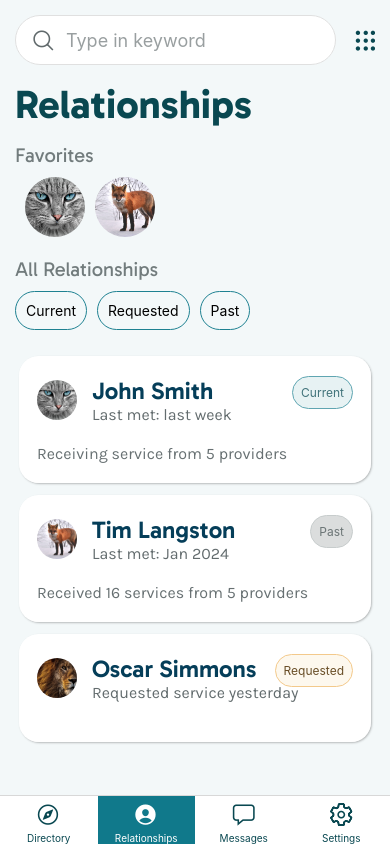
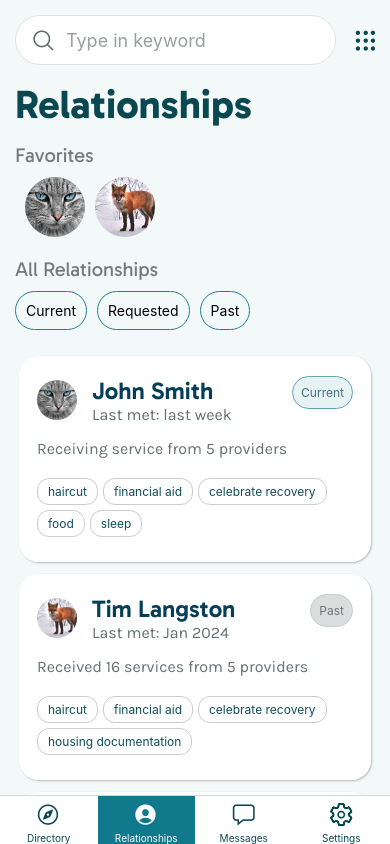
Before and after one commit to Valyria-Studios/ellis_app, a React Native app in the folder App/: screen /Relationships in a window 390 px wide. Built offline with nearby package versions, Linux system fonts and the light colour scheme.

Commit message:
Added services and created dynamic provider text

```diff
--- a/App/api/Clients.js
+++ b/App/api/Clients.js
@@ -5,7 +5,13 @@ const Clients = [
     name: "John Smith",
     status: "Current", //should be dependent on progress bar and if they are working with providers
     recency: "last week", //should be rendered and updated from backend
-    services: ["haircut", "financial aid", "celebrate recovery"], //should be dependent on the services they signed up for
+    services: [
+      "haircut",
+      "financial aid",
+      "celebrate recovery",
+      "food",
+      "sleep",
+    ], //should be dependent on the services they signed up for
     providers: "Receiving service from 5 providers", //should be dynamically rendered depending on status
     image: require("../assets/images/userImage1.jpg"),
     key: "1",
@@ -16,7 +22,12 @@ const Clients = [
     name: "Tim Langston",
     status: "Past", //should be dependent on progress bar and if they are working with providers
     recency: "Jan 2024", //should be rendered and updated from backend depending on current date
-    services: ["haircut", "financial aid", "celebrate recovery"], //should be dependent on the services they signed up for
+    services: [
+      "haircut",
+      "financial aid",
+      "celebrate recovery",
+      "housing documentation",
+    ], //should be dependent on the services they signed up for
     providers: "Received 16 services from 5 providers", //should be dynamically rendered depending on status
     image: require("../assets/images/userImage2.jpg"),
 
--- a/App/screens/Relationships.js
+++ b/App/screens/Relationships.js
@@ -153,8 +153,33 @@ const RelationshipPage = () => {
                 </View>
               </View>
             </View>
-            <View>
-              <Text style={styles.providersText}>{client.providers}</Text>
+            <View
+              style={
+                client.status === "Requested"
+                  ? styles.requestedContainer
+                  : styles.providerContainer
+              }
+            >
+              <Text
+                style={
+                  client.status === "Requested"
+                    ? styles.requestedText
+                    : styles.providersText
+                }
+              >
+                {client.status === "Requested"
+                  ? `REQUESTED SERVICES`
+                  : `${client.providers}`}
+              </Text>
+            </View>
+            <View style={styles.typeContainer}>
+              {client.services && Array.isArray(client.services)
+                ? client.services.map((services, index) => (
+                    <View key={index} style={styles.typeBackground}>
+                      <Text style={styles.individualType}>{services}</Text>
+                    </View>
+                  ))
+                : null}
             </View>
           </Card>
         ))}
@@ -215,7 +240,7 @@ const styles = StyleSheet.create({
 
   headerContainer: {
     flexDirection: "row",
-    marginBottom: 20,
+    marginBottom: 15,
   },
 
   header: {
@@ -261,11 +286,47 @@ const styles = StyleSheet.create({
     fontSize: 12,
   },
 
+  requestedContainer: {
+    marginBottom: 0,
+  },
+
+  providerContainer: {
+    marginBottom: 10,
+  },
+
+  requestedText: {
+    fontSize: 16,
+    color: "#677072",
+    fontFamily: "gabarito-regular",
+  },
+
   providersText: {
     fontSize: 16,
     color: "#677072",
     fontFamily: "karla-regular",
   },
+
+  typeContainer: {
+    flexDirection: "row",
+    flexWrap: "wrap", // in case there are many types and they need to wrap to the next line
+    marginTop: 10,
+  },
+
+  typeBackground: {
+    borderWidth: 1,
+    borderColor: "#c9cbcd",
+    backgroundColor: "#ffffff",
+    borderRadius: 12,
+    paddingHorizontal: 10,
+    paddingVertical: 5,
+    marginRight: 5, // spacing between types
+    marginBottom: 5,
+  },
+
+  individualType: {
+    color: "#114e57",
+    fontSize: 12,
+  },
 });
 
 export default RelationshipPage;
```
